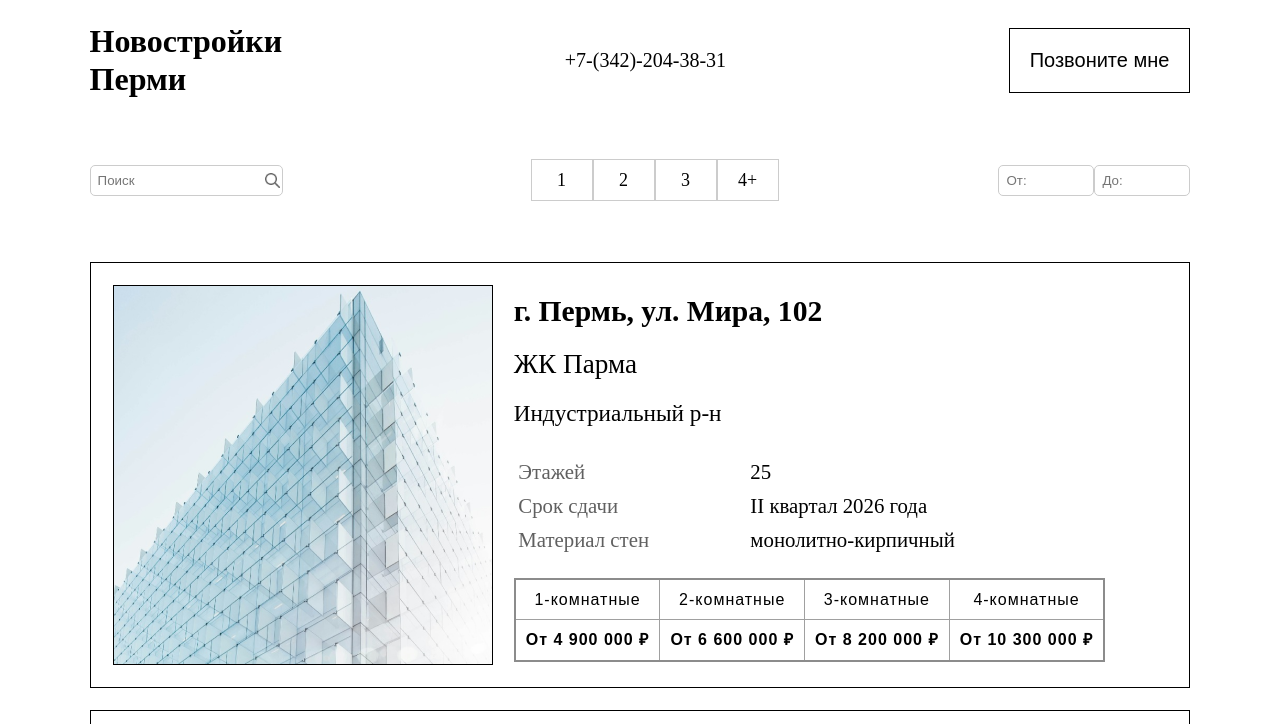
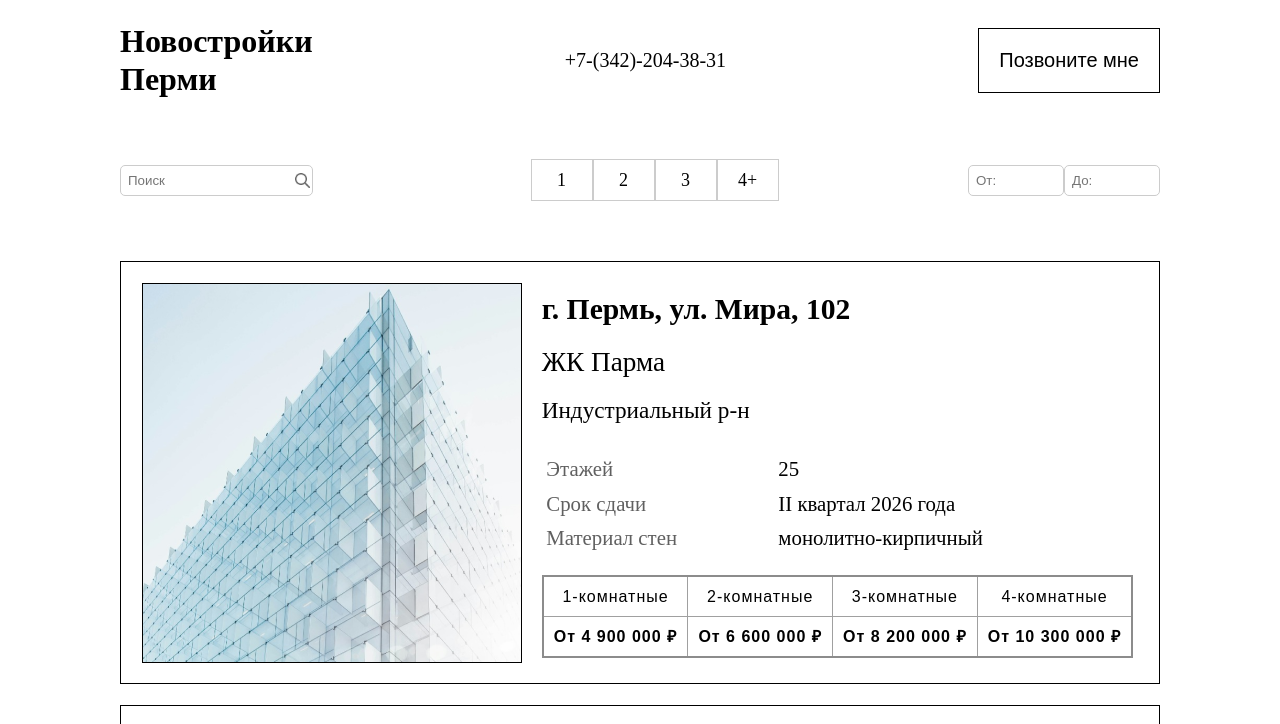
Before and after one commit to k1v4/New-buildings-in-Perm, a plain HTML site: page buyPage.html in a window 1280 px wide. Shown: the top 724 px of the page. Drawn offline with Linux system fonts and the light colour scheme.

Commit message:
Исправлены отступы

```diff
--- a/building_card.css
+++ b/building_card.css
@@ -1,5 +1,10 @@
 body {
   background-color: #ffffff;
+}
+
+header a {
+  text-decoration: none;
+  color: #000000;
 }
 
 h1 {
@@ -213,5 +218,4 @@ hr {
 footer h1 {
   color: #000;
   font-size: 1.75rem;
-  padding: 0 0;
 }
--- a/buyPage.css
+++ b/buyPage.css
@@ -3,8 +3,13 @@ body {
 }
 
 .container {
-  margin-left: 7%;
-  margin-right: 7%;
+  margin-left: 15vh;
+  margin-right: 15vh;
+}
+
+header a {
+  text-decoration: none;
+  color: #000000;
 }
 
 .nav-bar,
--- a/buyPage.html
+++ b/buyPage.html
@@ -11,7 +11,9 @@
     <script src="buyPageScript.js"></script>
     <div class="container">
       <header class="main-header">
-        <h1>Новостройки<br />Перми</h1>
+        <h1>
+          <a href="mainPage.html">Новостройки<br />Перми</a>
+        </h1>
         <div class="phone-number">+7-(342)-204-38-31</div>
         <button class="first-part-btn" onclick="">Позвоните мне</button>
       </header>
--- a/main_window.css
+++ b/main_window.css
@@ -1,10 +1,20 @@
+.container {
+  margin-left: 15vh;
+  margin-right: 15vh;
+}
+
 .main-header {
   display: flex;
   justify-content: space-between;
   align-items: center;
   color: #ffffff;
   font-size: 1.25rem;
-  padding: 2% 7%;
+  padding: 2% 0;
+}
+
+.main-header a {
+  text-decoration: none;
+  color: #ffffff;
 }
 
 .phone-number {
@@ -15,14 +25,14 @@ hr {
   border: 1;
   background-color: #000;
   height: 1px;
-  margin: 1% 5% 1% 5%;
+  margin: 1% -1%;
   box-sizing: content-box;
   display: block;
 }
 
 .main-header h1 {
   color: #fff;
-  padding: 2vh 2vh 2vh 0;
+  padding: 2vh 15vh;
   font-size: 2rem;
 }
 
@@ -32,17 +42,18 @@ hr {
   color: #ffffff;
   padding: 2vh;
   font-size: 1.25rem;
-  margin: 1%;
+  margin: 1vh 15vh 0 15vh;
 }
 
 .first_part {
-  width: 100%;
   height: 100vh;
   background-image: linear-gradient(rgba(0, 0, 0, 0.75), rgba(0, 0, 0, 0.75)),
     url(images/main_img.png);
   background-size: 100% 100%;
   background-repeat: no-repeat;
   background-position: center;
+  margin-left: -15vh;
+  margin-right: -15vh;
 }
 
 .nav-bar {
@@ -83,13 +94,13 @@ hr {
 }
 
 .dream-apartment {
-  padding: 3% 4%;
+  padding: 3% 0;
 }
 
 .dream-apartment h1 {
   color: #fff;
   font-size: 4rem;
-  padding: 0 0 0 2vh;
+  margin: 0 15vh;
 }
 
 .second-part,
@@ -103,7 +114,7 @@ hr {
 h2 {
   color: #000000;
   font-size: 3rem;
-  padding: 3% 0 0 2vh;
+  padding-top: 3%;
 }
 
 .content-containe-third {
@@ -113,7 +124,7 @@ h2 {
 }
 
 .list-container {
-  padding: 0 4%;
+  padding: 0 0;
   flex: 1;
   display: flex;
   flex-direction: column;
@@ -129,7 +140,7 @@ h2 {
 }
 
 .list-item img {
-  padding: 0 4%;
+  padding-right: 4vh;
 }
 
 .photo-cut {
@@ -141,13 +152,12 @@ h2 {
 
 .photo-cut img {
   margin-bottom: 6px;
-  padding: 0 15% 0 0;
 }
 
 .slider {
   display: flex;
   justify-content: space-around;
-  margin: 0 7%;
+  margin: 0 -9vh;
 }
 
 .nav-arrow {
@@ -191,8 +201,6 @@ h2 {
 }
 
 .news-section {
-  margin-left: 5%;
-  margin-right: 4%;
   display: flex;
   height: 50%;
 }
@@ -234,8 +242,6 @@ h2 {
 
 footer {
   padding: 2% 0 2% 0;
-  margin-left: 4%;
-  margin-right: 4%;
   height: 10vh;
   display: flex;
   justify-content: space-between;
@@ -264,5 +270,4 @@ footer {
 footer h1 {
   color: #000;
   font-size: 1.75rem;
-  padding: 0 1.2%;
 }
```
Also changed, not shown: building_card.html (+3 -1 lines), mainPage.html (+4 -2 lines).
